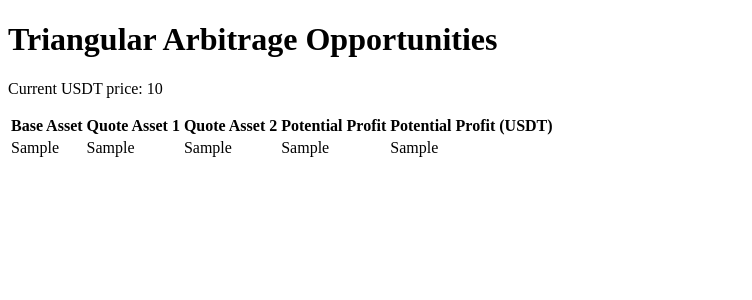
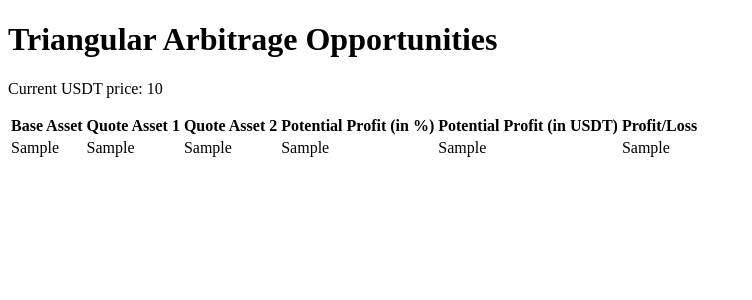
Before and after one commit to alaminizaan100/webprice, a Flask app: template templates/index.html in a window 1280 px wide. Shown: the top 300 px of the page, without its empty margins (0-752 px from the left). Run offline with Flask 2, Linux system fonts and the light colour scheme; the template is opened without the code that fills it: most values are stand-ins (such as "Sample title", 1, 10 or a date in 2020).

Commit message:
Update index.html

```diff
--- a/templates/index.html
+++ b/templates/index.html
@@ -7,26 +7,24 @@
     <h1>Triangular Arbitrage Opportunities</h1>
     <p>Current USDT price: {{ usdt_price }}</p>
     <table>
-      <thead>
       <tr>
         <th>Base Asset</th>
         <th>Quote Asset 1</th>
         <th>Quote Asset 2</th>
-          <th>Potential Profit</th>
-          <th>Potential Profit (USDT)</th>
+        <th>Potential Profit (in %)</th>
+        <th>Potential Profit (in USDT)</th>
+        <th>Profit/Loss</th>
       </tr>
-      </thead>
-      <tbody>
       {% for opportunity in opportunities %}
         <tr>
-          <td>{{ opportunity.base_asset }}</td>
-          <td>{{ opportunity.quote_asset_1 }}</td>
-          <td>{{ opportunity.quote_asset_2 }}</td>
-          <td>{{ opportunity.potential_profit }}</td>
-          <td>{{ opportunity.potential_profit_usdt }}</td>
+          <td>{{ opportunity['base_asset'] }}</td>
+          <td>{{ opportunity['quote_asset_1'] }}</td>
+          <td>{{ opportunity['quote_asset_2'] }}</td>
+          <td>{{ opportunity['potential_profit'] }}</td>
+          <td>{{ opportunity['potential_profit_usdt'] }}</td>
+          <td>{{ opportunity['profit_or_loss'] }}</td>
         </tr>
       {% endfor %}
-      </tbody>
     </table>
   </body>
 </html>
```
Lines whose indentation alone changed are shown as unchanged.
